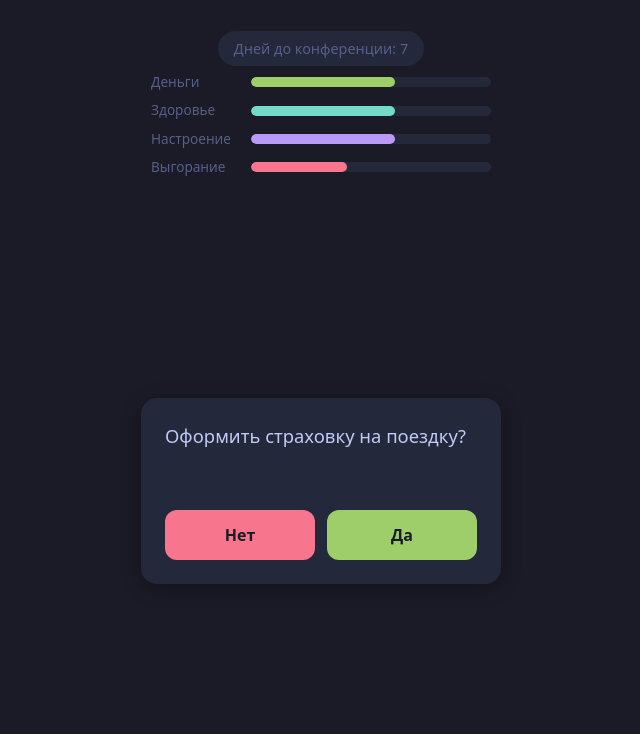
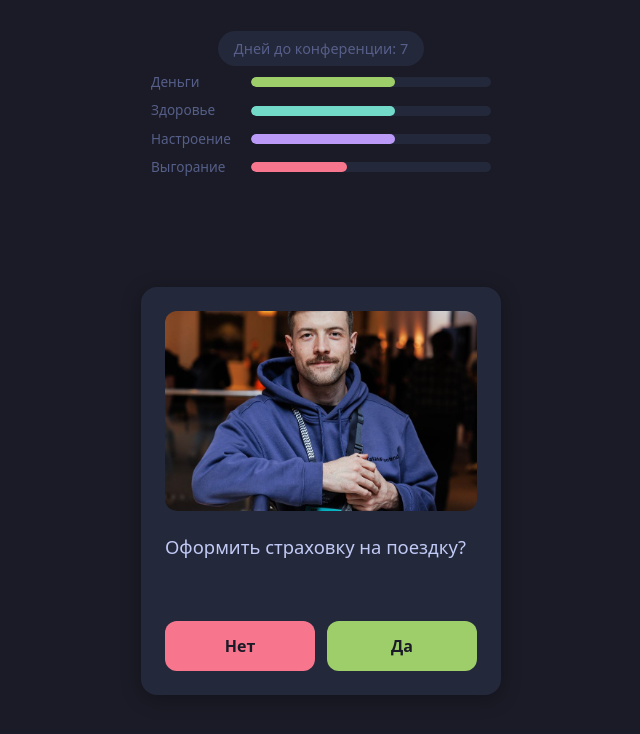
Before and after one commit to tgafiulin/holyjs_reignsgame, a React (Vite) app: page / in a window 1280 px wide. Both pictures are taken after a click on the button "В путь". Shown: the top 734 px of the page, without its empty margins (319-959 px from the left). Built offline with nearby package versions, Linux system fonts and the light colour scheme.

Commit message:
Добавлены картинки в карточки

```diff
--- a/src/components/GameCard.tsx
+++ b/src/components/GameCard.tsx
@@ -9,6 +9,9 @@ interface GameCardProps {
 export function GameCard({ card, onYes, onNo }: GameCardProps) {
   return (
     <div className="game-card">
+      {card.image && (
+        <img src={card.image} alt="" className="game-card-image" />
+      )}
       <p className="game-card-text">{card.text}</p>
       <div className="game-card-actions">
         <button type="button" className="btn btn-no" onClick={onNo}>
--- a/src/data/cards.ts
+++ b/src/data/cards.ts
@@ -1,93 +1,111 @@
 import type { GameCard } from '../shared/types';
+
+import demoImage from '../assets/images/demo.jpg';
+import demo2Image from '../assets/images/demo2.png';
 
 export const CARDS: GameCard[] = [
   {
     id: 'taxi',
-    text: 'Вызовешь такси до аэропорта или поедешь на метро?',
+    text: 'Вызовешь такси до аэропорта?',
+    image: demoImage,
     yes: { money: -1, health: 0, mood: 1, burnout: 0 },
     no: { money: 1, health: -1, mood: -1, burnout: 1 },
   },
   {
     id: 'last-feature',
     text: 'Перед вылетом просят допилить фичу. Остаёшься?',
+    image: demoImage,
     yes: { money: 1, health: -1, mood: -1, burnout: 2 },
     no: { money: -1, health: 0, mood: 1, burnout: -1 },
   },
   {
     id: 'merch',
     text: 'На стенде конференции продают мерч. Покупаешь?',
+    image: demoImage,
     yes: { money: -1, health: 0, mood: 2, burnout: 0 },
     no: { money: 0, health: 0, mood: -1, burnout: 0 },
   },
   {
     id: 'afterparty',
     text: 'После докладов зовут на афтепати. Идёшь?',
+    image: demoImage,
     yes: { money: -1, health: -1, mood: 2, burnout: -1 },
     no: { money: 0, health: 1, mood: -1, burnout: 0 },
   },
   {
     id: 'hotel-gym',
     text: 'В отеле есть спортзал. Сходишь утром?',
+    image: demoImage,
     yes: { money: 0, health: 2, mood: 1, burnout: -1 },
     no: { money: 0, health: -1, mood: 0, burnout: 1 },
   },
   {
     id: 'coworking',
     text: 'День без докладов. Арендовать коворкинг и поработать?',
+    image: demoImage,
     yes: { money: -1, health: 0, mood: -1, burnout: 2 },
     no: { money: 0, health: 1, mood: 1, burnout: -2 },
   },
   {
     id: 'shaurma',
-    text: 'Обед: шаурма у входа или ресторан в центре?',
-    yes: { money: 1, health: -1, mood: 0, burnout: 0 },
-    no: { money: -2, health: 1, mood: 1, burnout: 0 },
+    text: 'Пойдёшь в ресторан в центре на обед?',
+    image: demoImage,
+    yes: { money: -2, health: 1, mood: 1, burnout: 0 },
+    no: { money: 1, health: -1, mood: 0, burnout: 0 },
   },
   {
     id: 'slack',
     text: 'В отпуске пишут в рабочий слак. Отвечаешь?',
+    image: demoImage,
     yes: { money: 0, health: 0, mood: -1, burnout: 2 },
     no: { money: 0, health: 0, mood: 1, burnout: -1 },
   },
   {
     id: 'talk',
     text: 'Предложили выступить с докладом. Соглашаешься?',
+    image: demo2Image,
     yes: { money: 1, health: -1, mood: 2, burnout: 2 },
     no: { money: 0, health: 0, mood: -1, burnout: -1 },
   },
   {
     id: 'sightseeing',
     text: 'Выпал свободный день. Пойти гулять по городу?',
+    image: demo2Image,
     yes: { money: -1, health: 1, mood: 2, burnout: -2 },
     no: { money: 0, health: 0, mood: -1, burnout: 0 },
   },
   {
     id: 'insurance',
     text: 'Оформить страховку на поездку?',
+    image: demo2Image,
     yes: { money: -1, health: 0, mood: 0, burnout: 0 },
     no: { money: 0, health: -2, mood: -1, burnout: 0 },
   },
   {
     id: 'networking',
     text: 'На митапе незнакомец рассказывает про свой стартап. Слушаешь?',
+    image: demo2Image,
     yes: { money: 0, health: 0, mood: 1, burnout: 0 },
     no: { money: 0, health: 0, mood: -1, burnout: -1 },
   },
   {
     id: 'red-eye',
     text: 'Билет на рейс с вылетом в 6 утра дешевле. Брать?',
+    image: demo2Image,
     yes: { money: 1, health: -2, mood: -1, burnout: 1 },
     no: { money: -1, health: 0, mood: 0, burnout: 0 },
   },
   {
     id: 'roommate',
     text: 'Дешевле снять номер на двоих с коллегой. Соглашаешься?',
+    image: demo2Image,
     yes: { money: 1, health: 0, mood: -1, burnout: 0 },
     no: { money: -1, health: 0, mood: 1, burnout: 0 },
   },
   {
     id: 'presentation',
     text: 'Нужно дописать слайды в самолёте. Делаешь?',
+    image: demo2Image,
     yes: { money: 0, health: -1, mood: -1, burnout: 2 },
     no: { money: 0, health: 0, mood: 1, burnout: -1 },
   },
--- a/src/index.css
+++ b/src/index.css
@@ -168,6 +168,15 @@ button:focus-visible {
   box-shadow: 0 4px 20px rgba(0, 0, 0, 0.3);
 }
 
+.game-card-image {
+  width: 100%;
+  height: auto;
+  max-height: 200px;
+  object-fit: cover;
+  border-radius: 12px;
+  margin-bottom: 16px;
+}
+
 .game-card-text {
   margin: 0 0 24px;
   font-size: 1.15rem;
```
Also changed, not shown: src/shared/types.ts (+4 -7 lines), src/assets/images/demo.jpg (added), src/assets/images/demo2.png (added).
